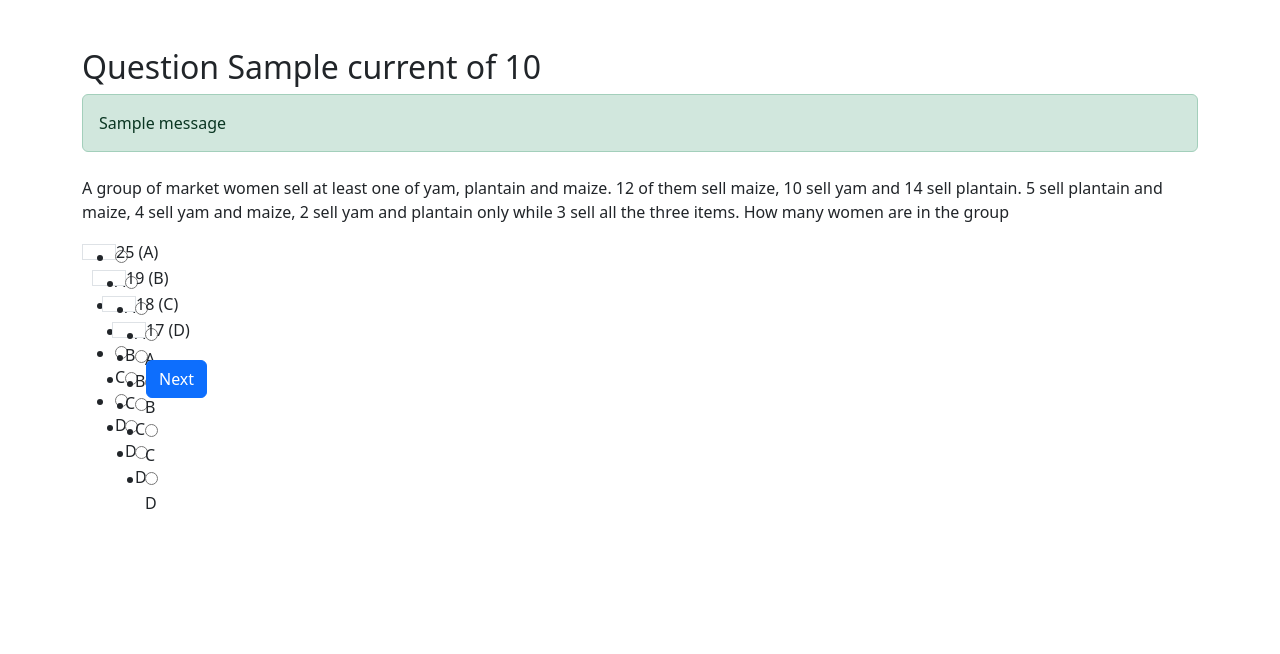
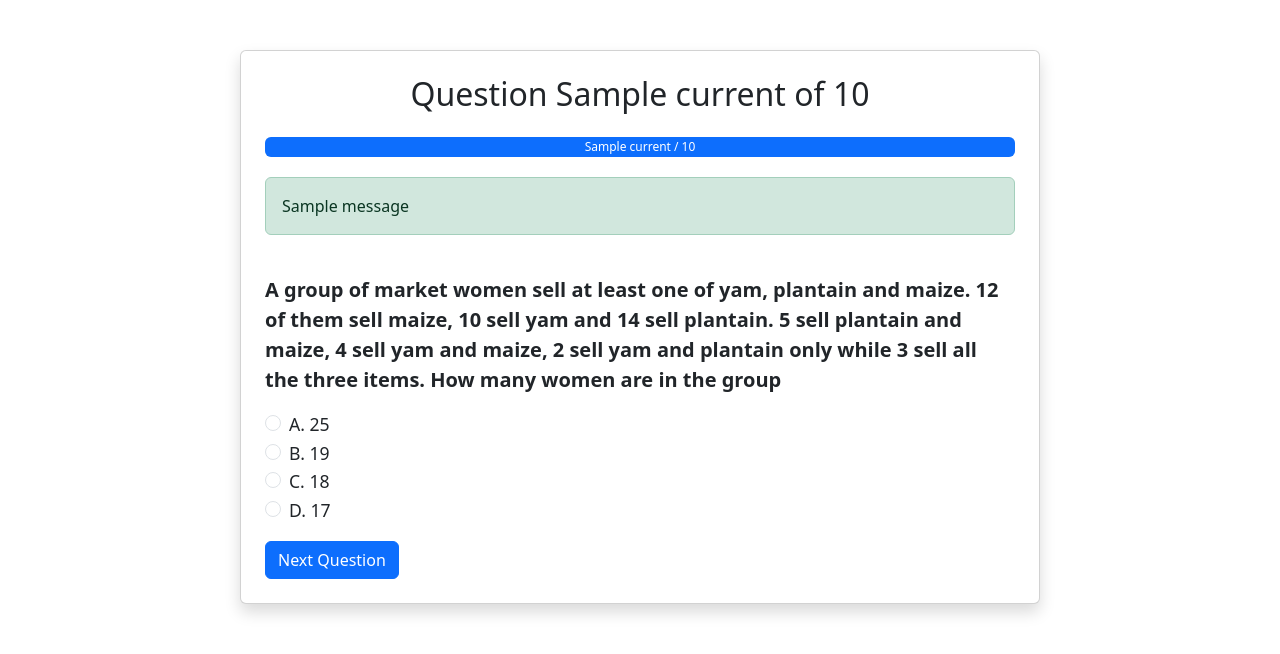
Before and after one commit to Manirmaths/Naijaprep, a Flask app: template app/templates/quiz.html in a window 1280 px wide. Shown: the part 56-710 px from the top of the page. Run offline with Flask 3, Linux system fonts and the light colour scheme; tables that the repository leaves empty hold one stand-in row (values such as "Sample post"); the template is opened without the code that fills it: values that come from a table or form of the project are taken from there, most other values are stand-ins (such as "Sample title", 1, 10 or a date in 2020); one stand-in notice (Sample message) is shown.

Commit message:
Improved quiz arrangement and styling

```diff
--- a/app/templates/quiz.html
+++ b/app/templates/quiz.html
@@ -4,6 +4,12 @@
     <meta charset="UTF-8">
     <title>Quiz - Maths Exam Prep</title>
     <link href="https://cdn.jsdelivr.net/npm/bootstrap@5.3.3/dist/css/bootstrap.min.css" rel="stylesheet">
+    <style>
+        .quiz-card { max-width: 800px; margin: 50px auto; }
+        .question-text { font-size: 1.25rem; font-weight: bold; }
+        .option-label { font-size: 1.1rem; }
+        .progress { height: 20px; margin-bottom: 20px; }
+    </style>
 </head>
 <body>
     <nav class="navbar navbar-expand-lg navbar-dark bg-dark">
@@ -25,8 +31,15 @@
         </div>
     </nav>
 
-    <div class="container mt-5">
-        <h2>Question {{ current }} of {{ total }}</h2>
+    <div class="container">
+        <div class="card quiz-card p-4 shadow">
+            <h2 class="text-center mb-4">Question {{ current }} of {{ total }}</h2>
+            <div class="progress">
+                <div class="progress-bar" role="progressbar" style="width: {{ (current / total * 100) }}%;"
+                     aria-valuenow="{{ (current / total * 100) }}" aria-valuemin="0" aria-valuemax="100">
+                    {{ current }} / {{ total }}
+                </div>
+            </div>
             {% with messages = get_flashed_messages(with_categories=true) %}
                 {% if messages %}
                     {% for category, message in messages %}
@@ -36,25 +49,26 @@
             {% endwith %}
             <form method="POST" class="mt-4">
                 {{ form.hidden_tag() }}
-            <p>{{ question.question_text }}</p>
+                <p class="question-text">{{ question.question_text }}</p>
                 <div class="form-check">
-                {{ form.answer(class="form-check-input", id="option_a") }}
-                <label class="form-check-label" for="option_a">{{ question.option_a }} (A)</label>
+                    <input type="radio" name="answer" value="A" class="form-check-input" id="option_a" required>
+                    <label class="form-check-label option-label" for="option_a">A. {{ question.option_a }}</label>
                 </div>
                 <div class="form-check">
-                {{ form.answer(class="form-check-input", id="option_b") }}
-                <label class="form-check-label" for="option_b">{{ question.option_b }} (B)</label>
+                    <input type="radio" name="answer" value="B" class="form-check-input" id="option_b" required>
+                    <label class="form-check-label option-label" for="option_b">B. {{ question.option_b }}</label>
                 </div>
                 <div class="form-check">
-                {{ form.answer(class="form-check-input", id="option_c") }}
-                <label class="form-check-label" for="option_c">{{ question.option_c }} (C)</label>
+                    <input type="radio" name="answer" value="C" class="form-check-input" id="option_c" required>
+                    <label class="form-check-label option-label" for="option_c">C. {{ question.option_c }}</label>
                 </div>
                 <div class="form-check">
-                {{ form.answer(class="form-check-input", id="option_d") }}
-                <label class="form-check-label" for="option_d">{{ question.option_d }} (D)</label>
+                    <input type="radio" name="answer" value="D" class="form-check-input" id="option_d" required>
+                    <label class="form-check-label option-label" for="option_d">D. {{ question.option_d }}</label>
                 </div>
-            <button type="submit" class="btn btn-primary mt-3">{{ form.submit.label.text }}</button>
+                <button type="submit" class="btn btn-primary mt-3">Next Question</button>
             </form>
+        </div>
     </div>
     <script src="https://cdn.jsdelivr.net/npm/bootstrap@5.3.3/dist/js/bootstrap.bundle.min.js"></script>
 </body>
```
Also changed, not shown: app/templates/dashboard.html (+3 -11 lines), app/templates/results.html (+4 -26 lines). Lines whose indentation alone changed are shown as unchanged.
